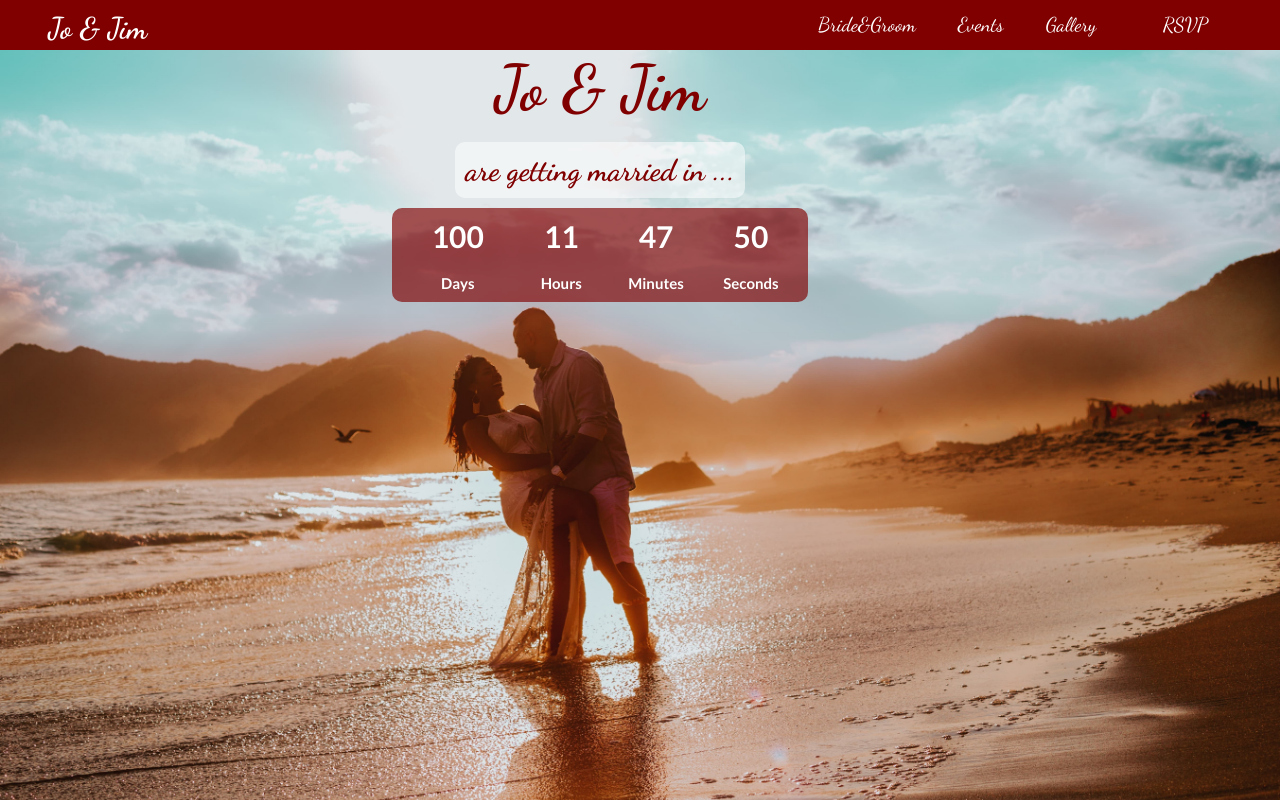
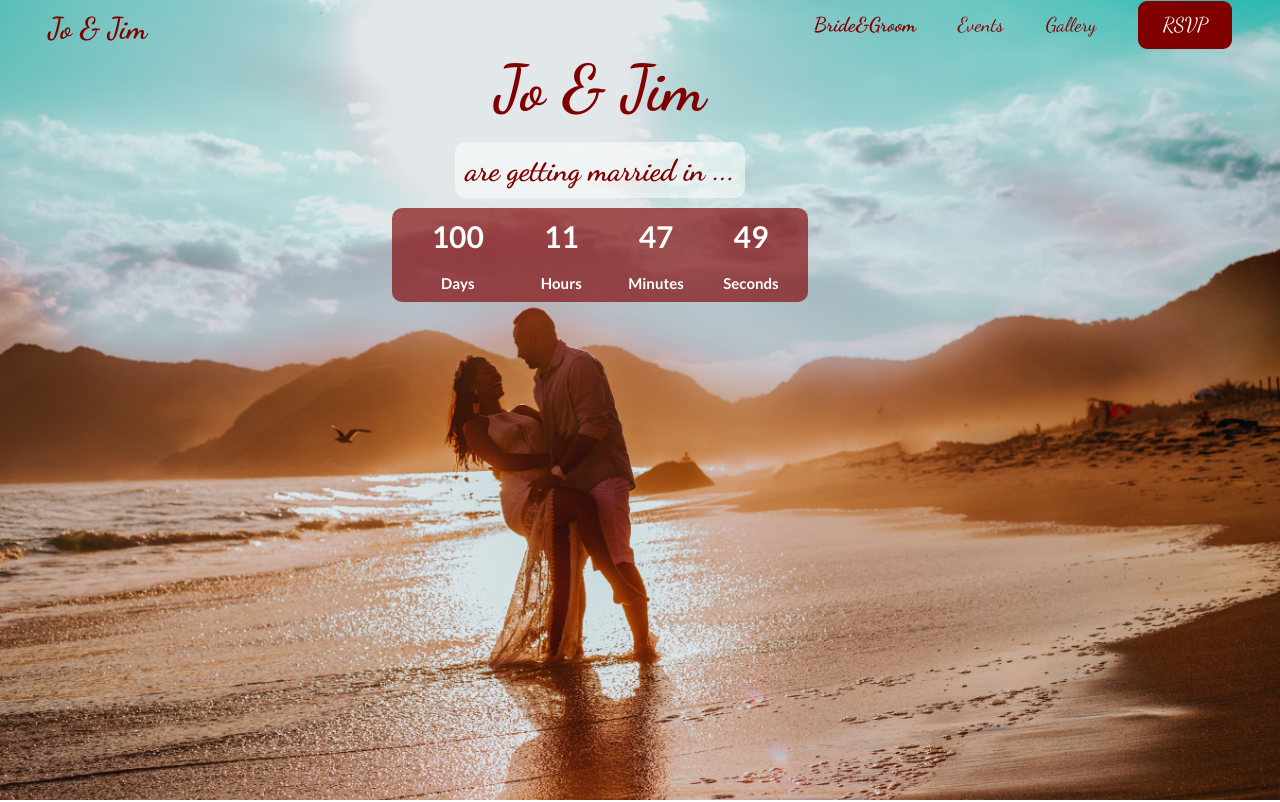
Before and after one commit to syedahalam/weddingapp, a plain HTML site: page index.html in a window 1280 px wide. Shown: the top 802 px of the page. Drawn offline with nearby package versions, Linux system fonts and the light colour scheme; some packages are replaced by stand-ins of ours; a script that the page names is missing; a web font is replaced by a local one.

Commit message:
sticky nav

```diff
--- a/index.html
+++ b/index.html
@@ -55,7 +55,7 @@
 				<nav class="main-nav">
 					<ul class="main-nav-list">
 						<li>
-							<a class="main-nav-link bandg" href="#brideandgroom"
+							<a class="main-nav-link bandg current" href="#brideandgroom"
 								>Bride&Groom</a
 							>
 						</li>
@@ -490,7 +490,9 @@
 							<a class="footer-link" href="#brideandgroom">Bride&Groom</a>
 						</li>
 						<li class=""><a class="footer-link" href="#events">Events</a></li>
-						<li class=""><a class="footer-link" href="#gallery">Gallery</a></li>
+						<li class="">
+							<a class="footer-link" href="#gallery">Gallery</a>
+						</li>
 						<li class=""><a class="footer-link" href="#rsvp">RSVP</a></li>
 					</ul>
 				</nav>
--- a/queries.css
+++ b/queries.css
@@ -41,6 +41,10 @@
 	.grid {
 		column-gap: 4.8rem;
 		row-gap: 6.4rem;
+	}
+	.container-events {
+		grid-template-columns: 1fr 1fr;
+		margin: 0 auto;
 	}
 	.header {
 		padding: 0 3.2rem;
--- a/script.js
+++ b/script.js
@@ -7,6 +7,19 @@ btnNavEl.addEventListener('click', function () {
 	headerEl.classList.toggle('nav-open');
 });
 
+///////////////////// sticky nav ////////////////
+const header = document.querySelector('.header');
+window.addEventListener('scroll', fixNav);
+
+function fixNav() {
+	// console.log(window.scrollY, header.offsetHeight);
+
+	if (window.scrollY > header.offsetHeight + 250) {
+		header.classList.add('active');
+	} else {
+		header.classList.remove('active');
+	}
+}
 ////////////////////smooth scrolling animation/////////////
 const allLinks = document.querySelectorAll('a:link');
 console.log(allLinks);
--- a/style.css
+++ b/style.css
@@ -14,21 +14,30 @@ body {
 	font-family: 'Lato', sans-serif;
 	overflow-x: hidden;
 }
+/* .cont {
+	max-width: 1344px;
+	margin: 0 auto;
+} */
 .header {
 	display: flex;
 	justify-content: space-between;
 	align-items: center;
 
 	/* background-color: rgba(169, 101, 114, 0.845); */
-	background-color: maroon;
+	/* background-color: rgba(128, 0, 0, 0.654); */
 
 	/* coz we wanted to make it sticky thats why height is given */
 	height: 5rem;
 	width: 100%;
+	top: 0;
+	left: 0;
+	right: 0;
 	padding: 0 48px;
+	transition: all 0.3s ease-in;
 	/* position: relative; */
 	position: fixed;
-	color: white;
+	/* color: white; */
+	color: maroon;
 	font-family: 'Dancing Script', sans-serif;
 	z-index: 10;
 }
@@ -42,6 +51,17 @@ body {
 	height: 100vh;
 
 	position: relative;
+}
+/* overlay dark color over bg image */
+.header-background::before {
+	content: '';
+	position: absolute;
+	top: 0;
+	left: 0;
+	width: 100%;
+	height: 100%;
+	background-color: rgba(0, 0, 0, 0.6);
+	z-index: -10;
 }
 .bng {
 	font-size: 3rem;
@@ -61,32 +81,56 @@ body {
 	height: 2rem;
 	width: 2rem;
 }
+
+.header a.current,
+.header a:hover {
+	/* color: #000; */
+	text-decoration: dotted;
+	font-weight: bold;
+}
 .header .logo {
 	padding-top: 1rem;
 	height: 5rem;
 	font-size: 3rem;
 	font-weight: 700;
 	text-decoration: none;
+	/* color: white; */
+	color: maroon;
+}
+.header.active .logo {
 	color: white;
 }
+
+.header.active {
+	background-color: rgba(128, 0, 0);
+	box-shadow: 0 2px 10px rgba(0, 0, 0, 0.3);
+	color: #fff !important;
+}
 .main-nav ul li {
-	color: #fff !important;
+	/* color: #fff; */
+	/* color: maroon; */
 }
 .main-nav-list {
 	list-style: none;
 	display: flex;
 	align-items: center;
 	gap: 4.2rem;
-	color: #fff;
+	/* color: #fff; */
+	/* color: maroon; */
 }
 .main-nav-link.bandg {
-	color: #fff;
+	/* color: #fff; */
+	color: maroon;
+}
+.header.active .main-nav-link.bandg {
+	color: white;
 }
 
 .main-nav-link:link,
 .main.nav-link:visited {
 	text-decoration: none;
-	color: #fff;
+	/* color: #fff; */
+	color: visited;
 	font-weight: 500;
 	font-size: 2rem;
 	/* transition: all 0.3s;
```
